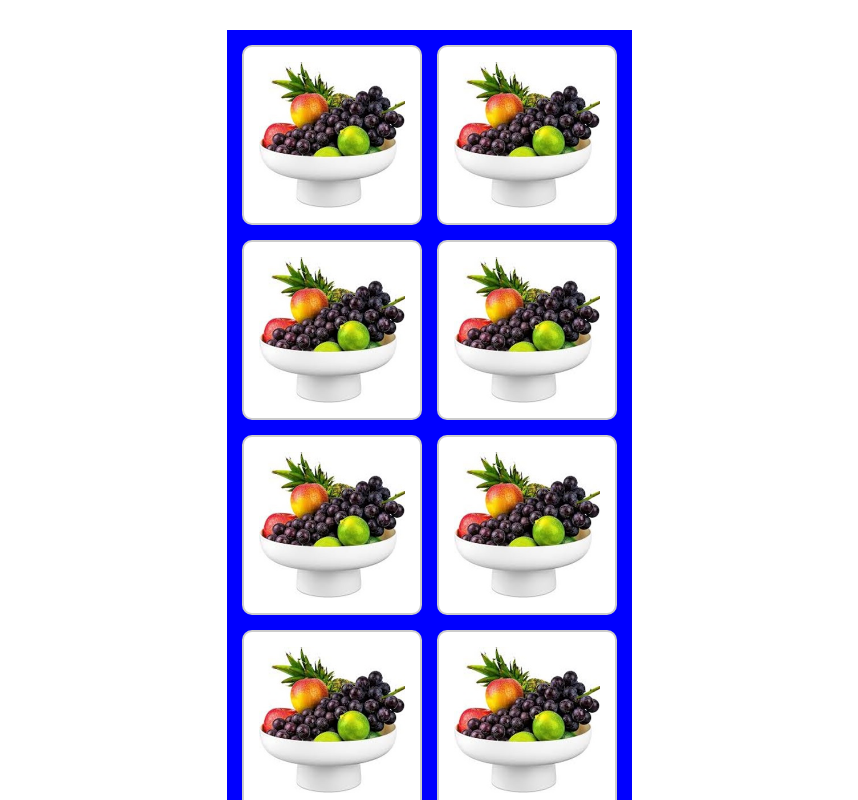
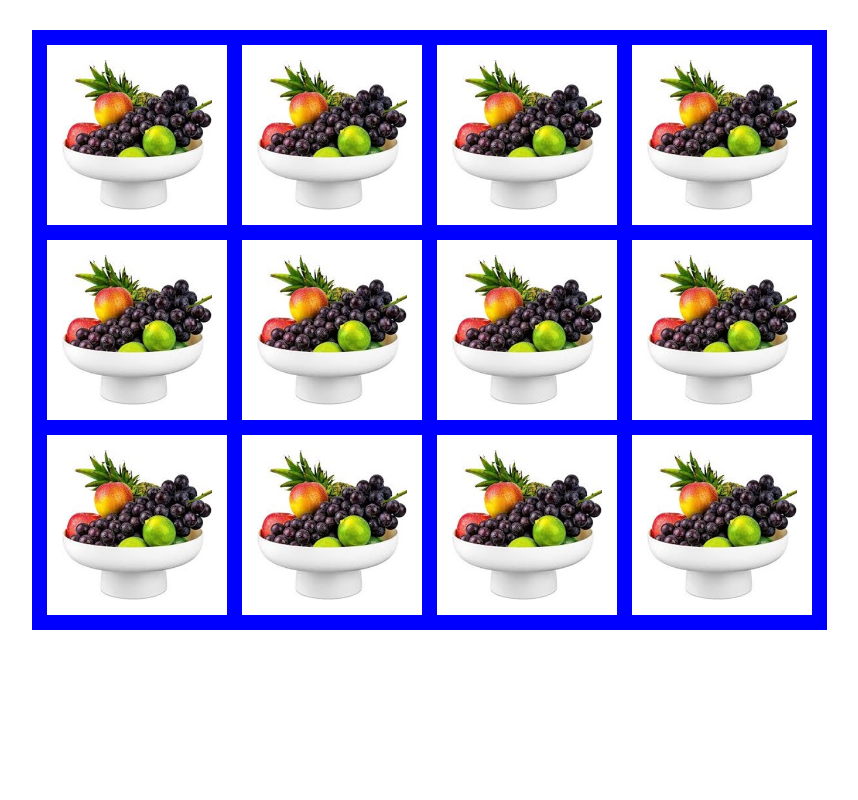
Before and after one commit to Chas-Henrik/Workshop-v6, a React (Vite) app: page / in a window 1280 px wide. Shown: the top 800 px of the page, without its empty margins (211-1069 px from the left). Built offline with nearby package versions, Linux system fonts and the light colour scheme.

Commit message:
Added 3d-flip

```diff
--- a/src/components/Board.css
+++ b/src/components/Board.css
@@ -6,7 +6,7 @@
     box-sizing: border-box;
 }
 
-.card-container {
+.grid-container {
     width: fit-content;
     margin: 2rem auto;
     padding: 1rem;
--- a/src/components/Board.tsx
+++ b/src/components/Board.tsx
@@ -81,7 +81,7 @@ function Board() {
     const cardElements = cardObjects.map((card: CardProps) => <Card key={card.id} id={card.id} showFront={card.showFront} imgFront={card.imgFront} imgBack={card.imgBack} canFlip={card.canFlip} CardClickEvent={card.CardClickEvent} />);
 
     return (
-        <article className="card-container">
+        <article className="grid-container">
             {cardElements}
         </article>
     )
--- a/src/components/Card.css
+++ b/src/components/Card.css
@@ -1,11 +1,39 @@
-.card {
-    margin: 0;
+.card-container {
+    background-color: transparent;
+    width: auto;
+    height: auto;
+    perspective: 60rem;
+}
+
+.card-container-inner {
+    position: relative;
+    max-width: 12rem;
+    width: 12rem;
+    max-height: 12rem;
+    height: 12rem;
+    transition: transform 0.5s;
+    transform-style: preserve-3d;
+}
+
+.card-container-inner.is-flipped {
+    transform: rotateY(-180deg);
+}
+
+.card-front-frame, .card-back-frame {
+    position: absolute;
+    width: 100%;
+    height: 100%;
+    backface-visibility: hidden;
+}
+
+.card-front-frame {
+    transform: rotateY(-180deg);
+}
+
+.image {
     width: 12rem;
     aspect-ratio: 1 / 1;
     object-fit: cover;
     padding: 1rem;
     background-color: white;
-    border-radius: 10px;
-    border: 2px solid #ccc;
-    border-shadow: 5px 5px 10px 0px #00000033;
 }
--- a/src/components/Card.tsx
+++ b/src/components/Card.tsx
@@ -12,13 +12,22 @@ export type CardProps = {
 
 
 export function Card({id, showFront, imgFront, imgBack, canFlip, CardClickEvent}: CardProps): JSX.Element {
-    const imgSrc = showFront ? imgFront : imgBack;
+    const cardContainerClasses = showFront ? "card-container-inner is-flipped" : "card-container-inner";
 
     const ClickEventHandler: React.MouseEventHandler<HTMLImageElement> = () => {
         CardClickEvent(id);
     };
 
     return (
-        <img className="card" src={imgSrc} alt={"card image"} onClick={canFlip ? ClickEventHandler : undefined} />
+        <div className="card-container">
+            <div className={cardContainerClasses}>
+                <div className="card-front-frame">
+                    <img className="image" src={imgFront} alt={"card image"} onClick={canFlip ? ClickEventHandler : undefined} />
+                </div>
+                <div className="card-back-frame">
+                    <img className="image" src={imgBack} alt={"card image"} onClick={canFlip ? ClickEventHandler : undefined} />
+                </div>
+            </div>
+        </div>
     )
 }
```
